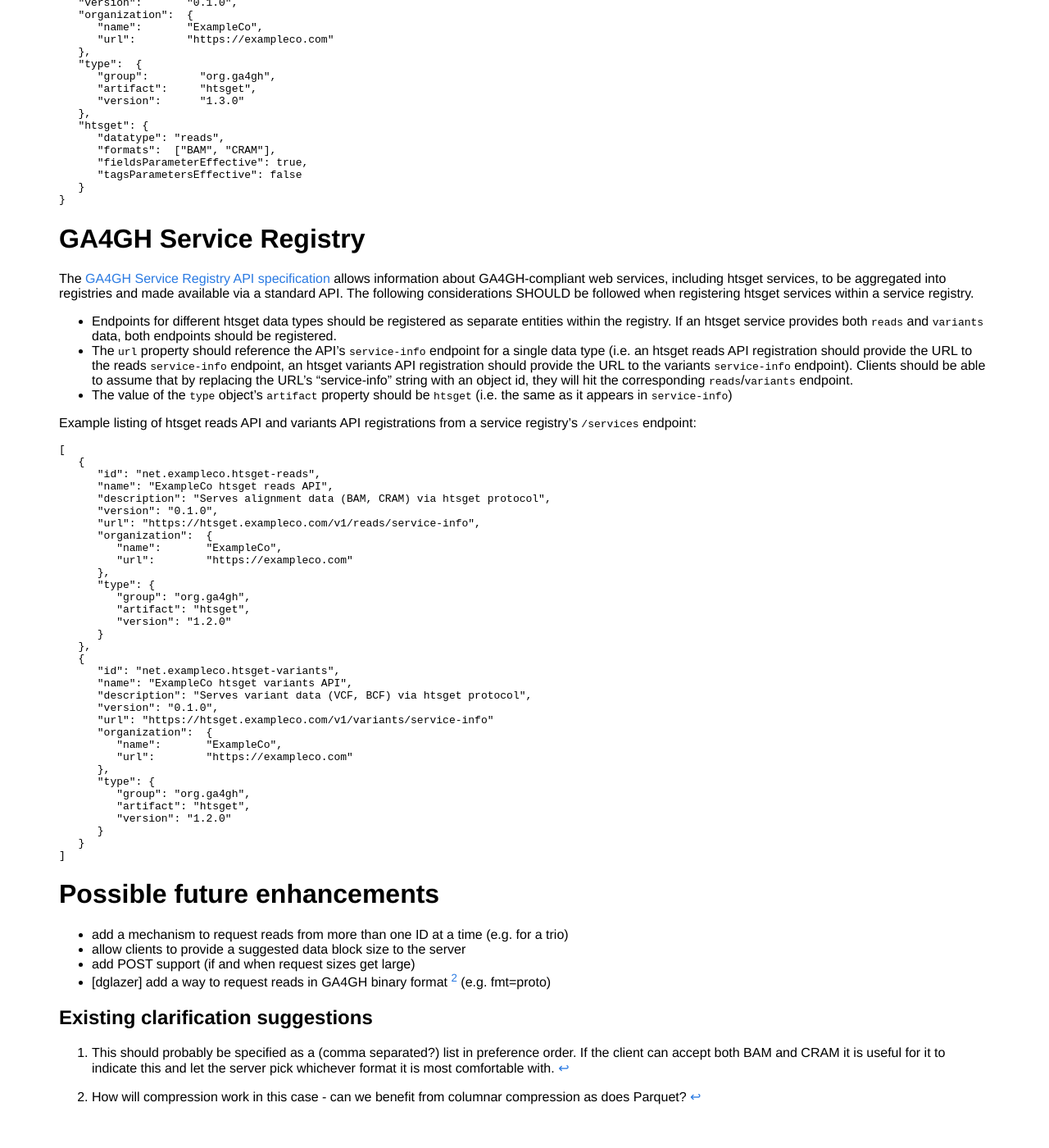
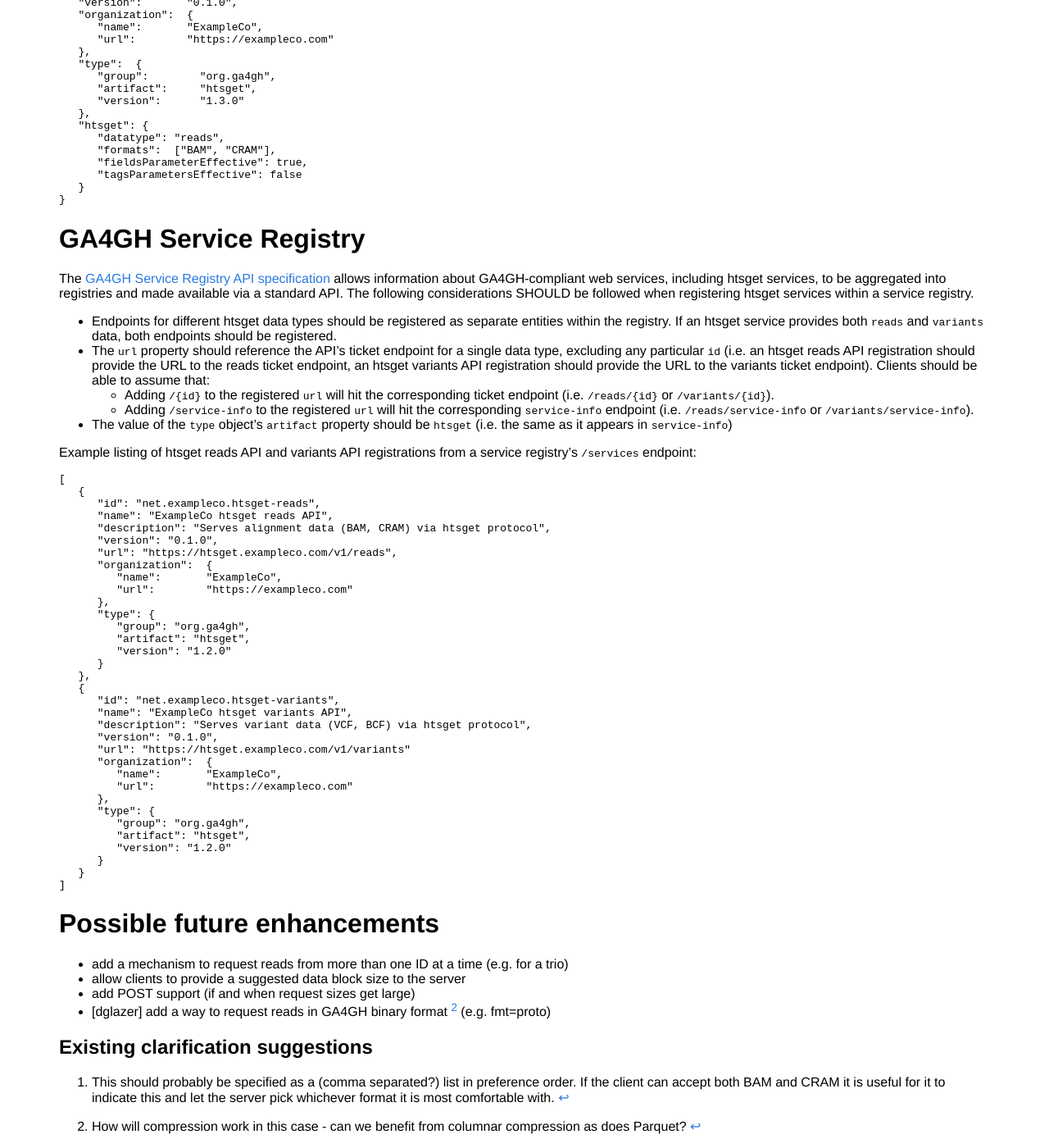
Before and after one commit to samtools/hts-specs, a Jekyll site: the page built from htsget.md, in a window 1280 px wide and 1400 px high, scrolled down 8162 px. Shown: the whole window at 82% size. Built offline with Jekyll 4.4.1, drawn with Linux system fonts in a browser that asks for light colours; before the commit the page ends 9526 px from its top, so only the background shows below that.

Commit message:
updated note on service-registry, url excluding "/service-info"

```diff
--- a/htsget.md
+++ b/htsget.md
@@ -520,7 +520,9 @@ Example service-info response:
 The [GA4GH Service Registry API specification](https://github.com/ga4gh-discovery/ga4gh-service-registry) allows information about GA4GH-compliant web services, including htsget services, to be aggregated into registries and made available via a standard API. The following considerations SHOULD be followed when registering htsget services within a service registry.
 
 * Endpoints for different htsget data types should be registered as separate entities within the registry. If an htsget service provides both `reads` and `variants` data, both endpoints should be registered.
-* The `url` property should reference the API's `service-info` endpoint for a single data type (i.e. an htsget reads API registration should provide the URL to the reads `service-info` endpoint, an htsget variants API registration should provide the URL to the variants `service-info` endpoint). Clients should be able to assume that by replacing the URL's "service-info" string with an object id, they will hit the corresponding `reads`/`variants` endpoint.
+* The `url` property should reference the API's ticket endpoint for a single data type, excluding any particular `id` (i.e. an htsget reads API registration should provide the URL to the reads ticket endpoint, an htsget variants API registration should provide the URL to the variants ticket endpoint). Clients should be able to assume that:
+   + Adding `/{id}` to the registered `url` will hit the corresponding ticket endpoint (i.e. `/reads/{id}` or `/variants/{id}`).
+   + Adding `/service-info` to the registered `url` will hit the corresponding `service-info` endpoint (i.e. `/reads/service-info` or `/variants/service-info`).
 * The value of the `type` object's `artifact` property should be `htsget` (i.e. the same as it appears in `service-info`)
 
 Example listing of htsget reads API and variants API registrations from a service registry's `/services` endpoint:
@@ -532,7 +534,7 @@ Example listing of htsget reads API and variants API registrations from a servic
       "name": "ExampleCo htsget reads API",
       "description": "Serves alignment data (BAM, CRAM) via htsget protocol",
       "version": "0.1.0",
-      "url": "https://htsget.exampleco.com/v1/reads/service-info",
+      "url": "https://htsget.exampleco.com/v1/reads",
       "organization":  {
          "name":       "ExampleCo",
          "url":        "https://exampleco.com"
@@ -548,7 +550,7 @@ Example listing of htsget reads API and variants API registrations from a servic
       "name": "ExampleCo htsget variants API",
       "description": "Serves variant data (VCF, BCF) via htsget protocol",
       "version": "0.1.0",
-      "url": "https://htsget.exampleco.com/v1/variants/service-info"
+      "url": "https://htsget.exampleco.com/v1/variants"
       "organization":  {
          "name":       "ExampleCo",
          "url":        "https://exampleco.com"
--- a/pub/htsget-openapi.yaml
+++ b/pub/htsget-openapi.yaml
@@ -268,7 +268,7 @@ components:
           properties:
             htsget:
               type: object
-              description: extended attributes for htsget reads API
+              description: extended attributes for htsget
               properties:
                 datatype:
                     type: string
```
